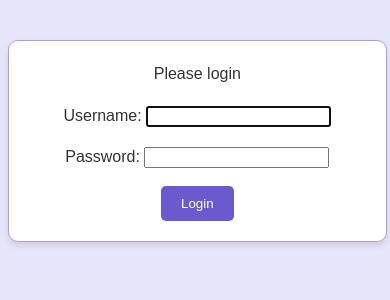
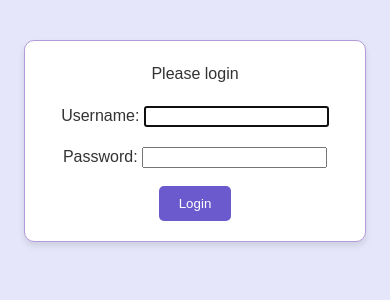
Before and after one commit to RadostSh/SavvySpend, a Django app: page /login in a window 390 px wide. Shown: the top 300 px of the page. Run offline with Django 5.2, Linux system fonts and the light colour scheme.

Commit message:
make chages for mobile

```diff
--- a/savvy_spend/tracker/static/generic_styles.css
+++ b/savvy_spend/tracker/static/generic_styles.css
@@ -7,7 +7,7 @@ body {
 
 #content {
     width: 600px;
-    max-width: 90%;
+    max-width: 80%;
     margin: 40px auto;
     padding: 20px;
     background-color: #ffffff;
--- a/savvy_spend/tracker/templates/base.html
+++ b/savvy_spend/tracker/templates/base.html
@@ -5,6 +5,7 @@
     <title>SavvySpend</title>
     <link rel="icon" href="{% static 'logo.png' %}" type="image/png">
     <link rel="stylesheet" href="{% static 'generic_styles.css' %}" />
+    <meta name="viewport" content="width=device-width, initial-scale=1.0">
 </head>
 <body>
     <div id="content">
```
Also changed, not shown: README.md (deleted), savvy_spend/db.sqlite3.
